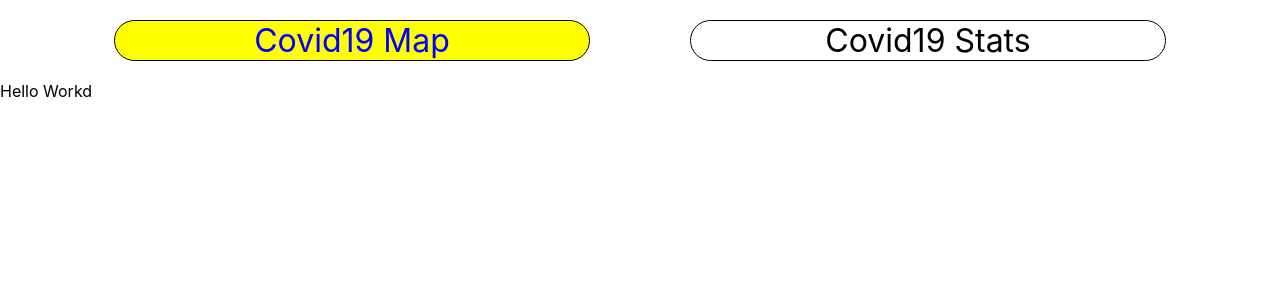
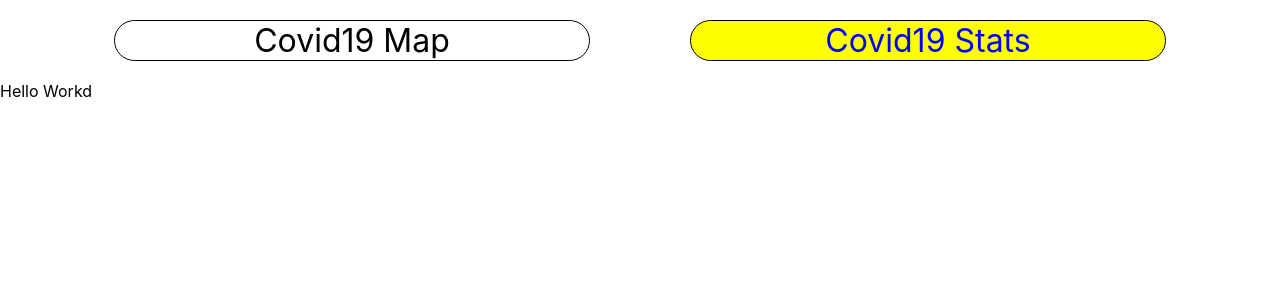
Before and after one commit to quangkhaidam93/1653033-covid19-map, a React (Create React App) app: page /stats in a window 1280 px wide. Shown: the top 300 px of the page. Built offline with nearby package versions, Linux system fonts and the light colour scheme; what fetch-mock would draw is missing.

Commit message:
Hot fix route

```diff
--- a/package.json
+++ b/package.json
@@ -1,5 +1,4 @@
 {
-  "homepage": "https://quangkhaidam93.github.io/1653033-covid19-map",
   "name": "covid-map-1653033",
   "version": "0.1.0",
   "private": true,
--- a/src/App.js
+++ b/src/App.js
@@ -14,25 +14,15 @@ const App = (props) => {
 
   return (
     <Router>
-      <section className="Navigation">
-        <Link to="/" onClick={handleActive} className="Link">
-          <LinkContainer active={activeLinks.link1}>Covid19 Map</LinkContainer>
-        </Link>
-        <Link to="/stats" onClick={handleActive} className="Link">
-          <LinkContainer active={activeLinks.link2}>Covid19 Stats</LinkContainer>
-        </Link>
-      </section>
-
-      <section className="Content">
       <Switch>
-          <Route path='/stats'>
+        <Route exact path='/stats'>
           <CovidStats />
         </Route>
-          <Route path='/'>
+        <Route exact path='/'>
           <CovidMap />
         </Route>
+        <Route><div>Page Not Found</div></Route>
       </Switch>
-      </section>
     </Router>
   );
 }
--- a/src/App.scss
+++ b/src/App.scss
@@ -1,19 +1,3 @@
 .App {
   text-align: center;
 }
-
-.Navigation {
-  display: flex;
-  flex-direction: row;
-  margin: 20px auto;
-  width: 90vw;
-}
-
-.Link {
-  flex: 1;
-}
-
-a:-webkit-any-link {
-  text-decoration: none;
-  color: inherit;
-}
--- a/src/components/covid-map/CovidMap.js
+++ b/src/components/covid-map/CovidMap.js
@@ -4,6 +4,8 @@ import './CovidMap.scss';
 import ListView from './listview/ListView';
 import PatientInfo from './patient_info/PatientInfo';
 import SliderBar from './sliderbar/SliderBar';
+import LinkContainer from '../LinkContainer/LinkContainer';
+import {Link} from 'react-router-dom';
 
 const CovidMap = () => {
     const [patients, setPatients] = useState({patientsData: [], patientSlider: []});
@@ -77,6 +79,14 @@ const CovidMap = () => {
 
     return (
         <Fragment>
+            <section className="Navigation">
+                <Link to="/" className="Link">
+                    <LinkContainer active={true}>Covid19 Map</LinkContainer>
+                </Link>
+                <Link to="/stats" className="Link">
+                    <LinkContainer active={false}>Covid19 Stats</LinkContainer>
+                </Link>
+            </section>
             <div className="Container">
                 <section className="MapView">
                     <MapView
--- a/src/components/covid-map/CovidMap.scss
+++ b/src/components/covid-map/CovidMap.scss
@@ -40,3 +40,19 @@
 .SliderBar {
     margin-top: 40px;
 }
+
+.Navigation {
+    display: flex;
+    flex-direction: row;
+    margin: 20px auto;
+    width: 90vw;
+}
+
+.Link {
+    flex: 1;
+}
+
+a:-webkit-any-link {
+    text-decoration: none;
+    color: inherit;
+}
--- a/src/components/covid-stats/CovidStats.js
+++ b/src/components/covid-stats/CovidStats.js
@@ -1,8 +1,18 @@
 import React, { Fragment } from 'react';
+import LinkContainer from '../LinkContainer/LinkContainer';
+import {Link} from 'react-router-dom';
 
 const CovidStats = () => {
     return (
         <Fragment>
+            <section className="Navigation">
+                <Link to="/" className="Link">
+                    <LinkContainer active={false}>Covid19 Map</LinkContainer>
+                </Link>
+                <Link to="/stats" className="Link">
+                    <LinkContainer active={true}>Covid19 Stats</LinkContainer>
+                </Link>
+            </section>
             <div>Hello Workd</div>
         </Fragment>
     )
```
Lines whose indentation alone changed are shown as unchanged.
